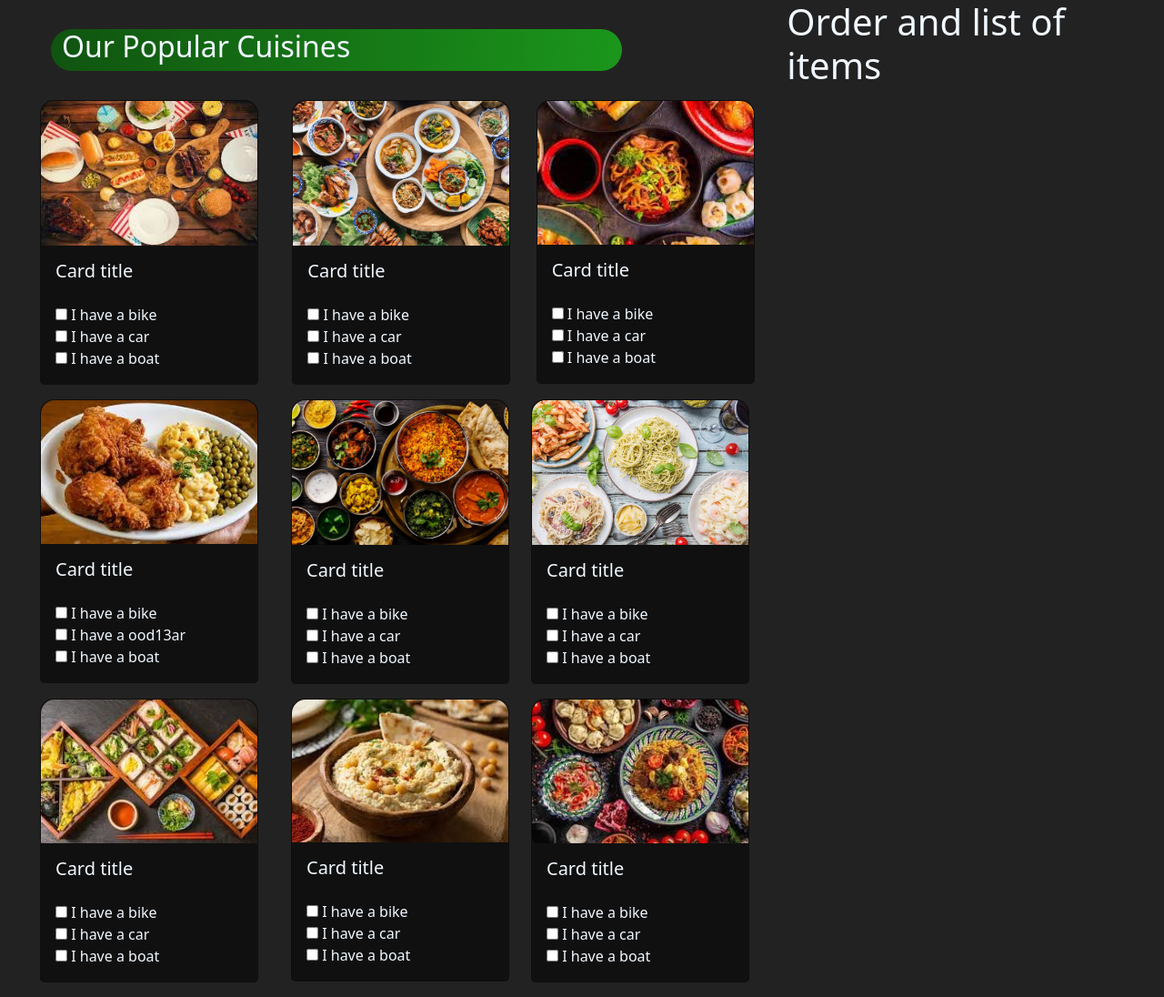
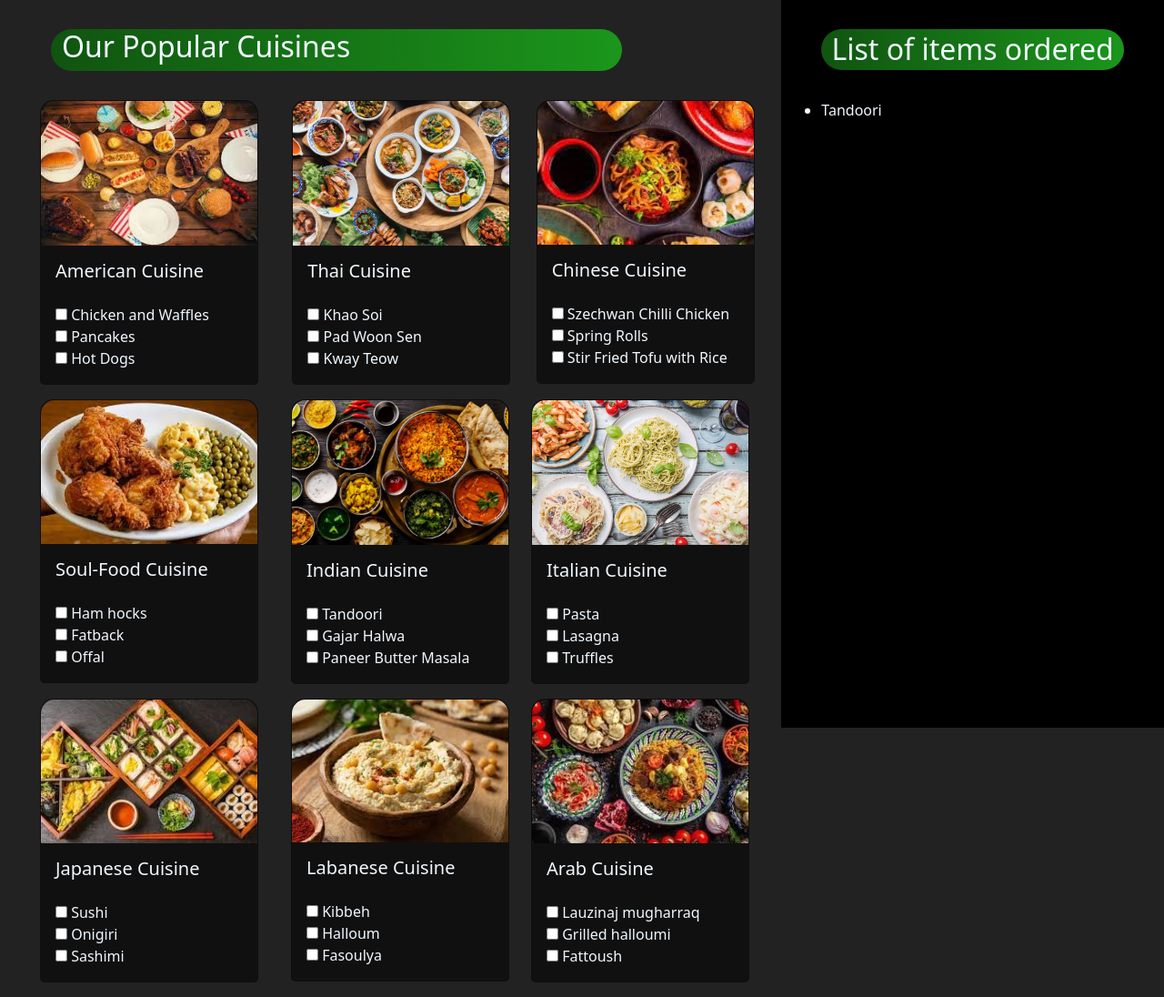
Before and after one commit to cadswetha/food-ordering-with-face-recognition, a Flask app: template templates/selection.html in a window 1280 px wide. Shown: the whole page at 91% size. Run offline with Flask 2, Linux system fonts and the light colour scheme; the template is opened without the code that fills it, so the values that code supplies are empty; some web fonts are replaced.

Commit message:
added few changes

```diff
--- a/server.py
+++ b/server.py
@@ -93,7 +93,7 @@ def register_submit():
     status = rs(email, url)
     if status == "Registration Successful!":
         app.logger.info("Registration Success")
-        return render_template('success.html', msg=status)
+        return render_template('selection.html')
     else:
         app.logger.info("Registration fail")
         return render_template('fail.html', msg=status)
--- a/static/css/main.css
+++ b/static/css/main.css
@@ -27,13 +27,23 @@ body{
     box-shadow: 3px;
     transform: scale(1.05);
 }
+.row {
+    position: relative;
+}
 .side-bar{
+    background-color: black;
+    width: auto;
+    height: 100vh;
     position: fixed;
     top: 0;
     right: 0;
 }
-.row{
-    position: relative;
+.title-block-side-bar{
+    width: max-content;
+    background: linear-gradient(to right, rgb(16, 84, 16), rgb(27, 150, 27));
+    border-radius: 2rem;
+    padding: 0.2rem 0.7rem;
+    margin: 2rem;
 }
 .content{
     margin-left: 1rem;
--- a/templates/selection.html
+++ b/templates/selection.html
@@ -39,15 +39,15 @@
               <div class="card" style="width: 15rem">
                 <img class="card-img-top" src="../static/images/american.jpg" alt="Card image cap" />
                 <div class="card-body">
-                  <h5 class="card-title">Card title</h5>
+                  <h5 class="card-title">American Cuisine</h5>
                 </div>
                 <div class="content">
-                  <input type="checkbox" id="food1" name="food1" value="Bike">
-                  <label for="food1"> I have a bike</label><br>
-                  <input type="checkbox" id="food2" name="food2" value="Car">
-                  <label for="food2"> I have a car</label><br>
-                  <input type="checkbox" id="food3" name="food3" value="Boat">
-                  <label for="food3"> I have a boat</label><br>
+                  <input type="checkbox" id="food1" name="food1" value="Chicken and Waffles">
+                  <label for="food1"> Chicken and Waffles</label><br>
+                  <input type="checkbox" id="food2" name="food2" value="Pancakes">
+                  <label for="food2"> Pancakes</label><br>
+                  <input type="checkbox" id="food3" name="food3" value="Hot Dogs">
+                  <label for="food3"> Hot Dogs</label><br>
                 </div>
               </div>
             </div>
@@ -56,15 +56,15 @@
               <div class="card" style="width: 15rem">
                 <img class="card-img-top" src="../static/images/thai.jpg" alt="Card image cap" />
                 <div class="card-body">
-                  <h5 class="card-title">Card title</h5>
+                  <h5 class="card-title">Thai Cuisine</h5>
                 </div>
                 <div class="content">
-                  <input type="checkbox" id="food4" name="food4" value="Bike">
-                  <label for="food4"> I have a bike</label><br>
-                  <input type="checkbox" id="food5" name="food5" value="Car">
-                  <label for="food5"> I have a car</label><br>
-                  <input type="checkbox" id="food6" name="food6" value="Boat">
-                  <label for="food6"> I have a boat</label><br>
+                  <input type="checkbox" id="food4" name="food4" value="Khao Soi">
+                  <label for="food4">Khao Soi</label><br>
+                  <input type="checkbox" id="food5" name="food5" value="Pad Woon Sen">
+                  <label for="food5"> Pad Woon Sen </label><br>
+                  <input type="checkbox" id="food6" name="food6" value="Kway Teow">
+                  <label for="food6">Kway Teow</label><br>
                 </div>
               </div>
             </div>
@@ -73,15 +73,15 @@
               <div class="card" style="width: 15rem">
                 <img class="card-img-top" src="../static/images/chinese.jpg" alt="Card image cap" />
                 <div class="card-body">
-                  <h5 class="card-title">Card title</h5>
+                  <h5 class="card-title">Chinese Cuisine</h5>
                 </div>
                 <div class="content">
-                  <input type="checkbox" id="food7" name="food7" value="Bike">
-                  <label for="food7"> I have a bike</label><br>
-                  <input type="checkbox" id="food8" name="food8" value="Car">
-                  <label for="food8"> I have a car</label><br>
-                  <input type="checkbox" id="food9" name="food9" value="Boat">
-                  <label for="food9"> I have a boat</label><br>
+                  <input type="checkbox" id="food7" name="food7" value="Szechwan Chilli Chicken">
+                  <label for="food7">Szechwan Chilli Chicken</label><br>
+                  <input type="checkbox" id="food8" name="food8" value="Spring Rolls">
+                  <label for="food8"> Spring Rolls</label><br>
+                  <input type="checkbox" id="food9" name="food9" value="Stir Fried Tofu with Rice">
+                  <label for="food9">Stir Fried Tofu with Rice</label><br>
                 </div>
               </div>
             </div>
@@ -92,15 +92,15 @@
                 <div class="card" style="width: 15rem">
                   <img class="card-img-top" src="../static/images/soul-food.jpg" alt="Card image cap" />
                   <div class="card-body">
-                    <h5 class="card-title">Card title</h5>
+                    <h5 class="card-title">Soul-Food Cuisine</h5>
                   </div>
                   <div class="content">
-                    <input type="checkbox" id="food10" name="food10" value="Bike">
-                    <label for="food10"> I have a bike</label><br>
-                    <input type="checkbox" id="food11" name="food11" value="Car">
-                    <label for="food11"> I have a ood13ar</label><br>
-                    <input type="checkbox" id="food12" name="food12" value="Boat">
-                    <label for="food12"> I have a boat</label><br>
+                    <input type="checkbox" id="food10" name="food10" value="Ham hocks">
+                    <label for="food10"> Ham hocks</label><br>
+                    <input type="checkbox" id="food11" name="food11" value="Fatback">
+                    <label for="food11"> Fatback</label><br>
+                    <input type="checkbox" id="food12" name="food12" value="Offal">
+                    <label for="food12">Offal</label><br>
                   </div>
                 </div>
               </div>
@@ -109,15 +109,15 @@
                 <div class="card" style="width: 15rem">
                   <img class="card-img-top" src="../static/images/indian.jpg" alt="Card image cap" />
                   <div class="card-body">
-                    <h5 class="card-title">Card title</h5>
+                    <h5 class="card-title">Indian Cuisine</h5>
                   </div>
                   <div class="content">
-                    <input type="checkbox" id="food13" name="food13" value="Bike">
-                    <label for="food13"> I have a bike</label><br>
-                    <input type="checkbox" id="food14" name="food14" value="Car">
-                    <label for="food14"> I have a car</label><br>
-                    <input type="checkbox" id="food15" name="food15" value="Boat">
-                    <label for="food15"> I have a boat</label><br>
+                    <input type="checkbox" id="food13" name="food13" value="Tandoori">
+                    <label for="food13">Tandoori</label><br>
+                    <input type="checkbox" id="food14" name="food14" value="Gajar Halwa">
+                    <label for="food14">Gajar Halwa</label><br>
+                    <input type="checkbox" id="food15" name="food15" value="Paneer Butter Masala">
+                    <label for="food15">Paneer Butter Masala</label><br>
                   </div>
                 </div>
               </div>
@@ -126,15 +126,15 @@
                 <div class="card" style="width: 15rem">
                   <img class="card-img-top" src="../static/images/italian.jpg" alt="Card image cap" />
                   <div class="card-body">
-                    <h5 class="card-title">Card title</h5>
+                    <h5 class="card-title">Italian Cuisine</h5>
                   </div>
                   <div class="content">
-                    <input type="checkbox" id="food16" name="food16" value="Bike">
-                    <label for="food16"> I have a bike</label><br>
-                    <input type="checkbox" id="food17" name="food17" value="Car">
-                    <label for="food17"> I have a car</label><br>
-                    <input type="checkbox" id="food18" name="food18" value="Boat">
-                    <label for="food18"> I have a boat</label><br>
+                    <input type="checkbox" id="food16" name="food16" value="Pasta">
+                    <label for="food16">Pasta</label><br>
+                    <input type="checkbox" id="food17" name="food17" value="Lasagna">
+                    <label for="food17">Lasagna</label><br>
+                    <input type="checkbox" id="food18" name="food18" value="Truffles">
+                    <label for="food18">Truffles</label><br>
                   </div>
                 </div>
               </div>
@@ -147,15 +147,15 @@
                 <div class="card" style="width: 15rem">
                   <img class="card-img-top" src="../static/images/japanese.jpg" alt="Card image cap" />
                   <div class="card-body">
-                    <h5 class="card-title">Card title</h5>
+                    <h5 class="card-title">Japanese Cuisine</h5>
                   </div>
                   <div class="content">
-                    <input type="checkbox" id="food19" name="food19" value="Bike">
-                    <label for="food19"> I have a bike</label><br>
-                    <input type="checkbox" id="food20" name="food20" value="Car">
-                    <label for="food20"> I have a car</label><br>
-                    <input type="checkbox" id="food21" name="food21" value="Boat">
-                    <label for="food21"> I have a boat</label><br>
+                    <input type="checkbox" id="food19" name="food19" value="Sushi">
+                    <label for="food19">Sushi</label><br>
+                    <input type="checkbox" id="food20" name="food20" value="Onigiri">
+                    <label for="food20">Onigiri</label><br>
+                    <input type="checkbox" id="food21" name="food21" value="Sashimi">
+                    <label for="food21">Sashimi</label><br>
                   </div>
                 </div>
               </div>
@@ -164,15 +164,15 @@
                 <div class="card" style="width: 15rem">
                   <img class="card-img-top" src="../static/images/labanese.jpg" alt="Card image cap" />
                   <div class="card-body">
-                    <h5 class="card-title">Card title</h5>
+                    <h5 class="card-title">Labanese Cuisine</h5>
                   </div>
                   <div class="content">
-                    <input type="checkbox" id="food22" name="food22" value="Bike">
-                    <label for="food22"> I have a bike</label><br>
-                    <input type="checkbox" id="food23" name="food23" value="Car">
-                    <label for="food23"> I have a car</label><br>
-                    <input type="checkbox" id="food24" name="food24" value="Boat">
-                    <label for="food24"> I have a boat</label><br>
+                    <input type="checkbox" id="food22" name="food22" value="Kibbeh">
+                    <label for="food22">Kibbeh</label><br>
+                    <input type="checkbox" id="food23" name="food23" value="Halloum">
+                    <label for="food23">Halloum </label><br>
+                    <input type="checkbox" id="food24" name="food24" value="Fasoulya">
+                    <label for="food24">Fasoulya</label><br>
                   </div>
                 </div>
               </div>
@@ -181,15 +181,15 @@
                 <div class="card" style="width: 15rem">
                   <img class="card-img-top" src="../static/images/arab.jpg" alt="Card image cap" />
                   <div class="card-body">
-                    <h5 class="card-title">Card title</h5>
+                    <h5 class="card-title">Arab Cuisine</h5>
                   </div>
                   <div class="content">
-                    <input type="checkbox" id="food25" name="food25" value="Bike">
-                    <label for="food25"> I have a bike</label><br>
-                    <input type="checkbox" id="food26" name="food26" value="Car">
-                    <label for="food26"> I have a car</label><br>
-                    <input type="checkbox" id="food27" name="food27" value="Boat">
-                    <label for="food27"> I have a boat</label><br>
+                    <input type="checkbox" id="food25" name="food25" value="Lauzinaj mugharraq">
+                    <label for="food25">Lauzinaj mugharraq </label><br>
+                    <input type="checkbox" id="food26" name="food26" value="Grilled halloumi">
+                    <label for="food26">Grilled halloumi</label><br>
+                    <input type="checkbox" id="food27" name="food27" value="Fattoush">
+                    <label for="food27">Fattoush</label><br>
                   </div>
                 </div>
               </div>
@@ -199,7 +199,10 @@
         </div>
 
         <div class="side-bar col-lg-4">
-          <h1>Order and list of items</h1>
+          <h2 class="title-block-side-bar">List of items ordered</h2>
+          <ul>
+            <li>Tandoori</li>
+          </ul>
         </div>
       </div>
   </section>
```
Also changed, not shown: photos/1653543715043796400.jpg (added), photos/1653543715043796401.jpg (added), requirements.txt (added), static/js/main.js (added), 1 other file.
